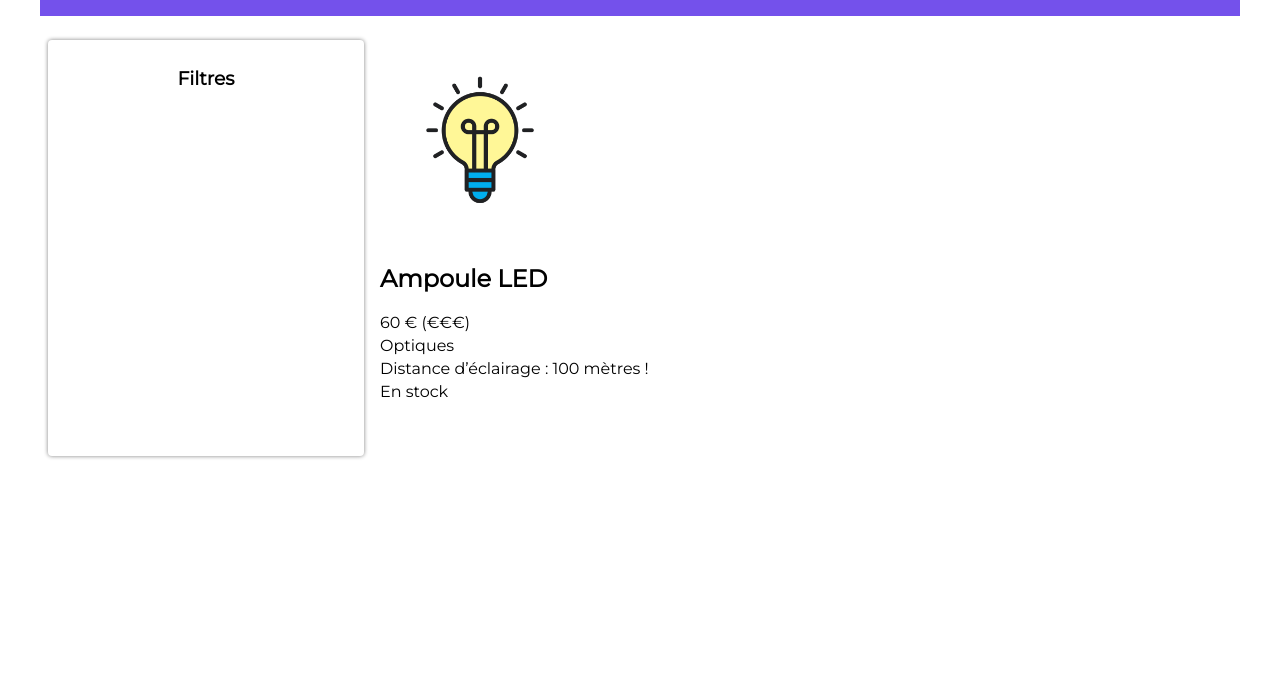
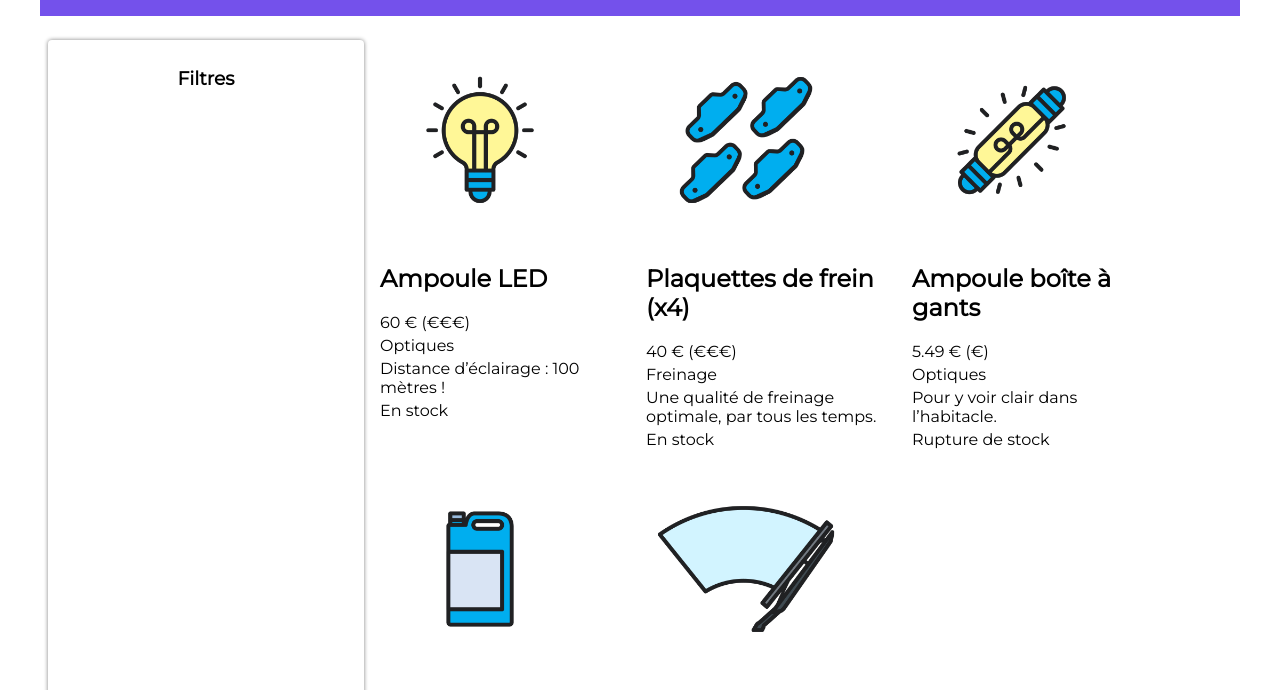
Before and after one commit to aurelien-oc-mentorship/creez_des_pages_web_dynamiques_avec_javascript_front, a website with bundled scripts: page index.html in a window 1280 px wide. Shown: the part 98-788 px from the top of the page. Built offline with nearby package versions, Linux system fonts and the light colour scheme.

Commit message:
Adding for loop to create all elements

```diff
--- a/pieces.js
+++ b/pieces.js
@@ -1,23 +1,27 @@
 import pieces from "./pieces-autos.js";
 
-const ampoule = pieces[0];
+for(let index = 0; index < pieces.length ; index++){
+    const article = pieces[index];
     const imageElement = document.createElement("img");
-imageElement.src = ampoule.image;
+    imageElement.src = article.image;
     const nomElement = document.createElement("h2");
-nomElement.innerText = ampoule.nom;
+    nomElement.innerText = article.nom;
     const prixElement = document.createElement("p");
-prixElement.innerText = `${ampoule.prix} € (${ampoule.prix < 35 ? '€' : '€€€'})`;
+    prixElement.innerText = `${article.prix} € (${article.prix < 35 ? '€' : '€€€'})`;
     const categorieElement = document.createElement("p");
-categorieElement.innerText = ampoule.categorie ?? "(aucune catégorie)";
+    categorieElement.innerText = article.categorie ?? "(aucune catégorie)";
     const descriptionElement = document.createElement("p");
-descriptionElement.innerText = ampoule.description ?? "Pas de description pour le moment.";
+    descriptionElement.innerText = article.description ?? "Pas de description pour le moment.";
     const disponibleElement = document.createElement("p");
-disponibleElement.innerText = ampoule.disponibilite ? "En stock" : "Rupture de stock";
+    disponibleElement.innerText = article.disponibilite ? "En stock" : "Rupture de stock";
 
     const sectionFiches = document.querySelector(".fiches");
-sectionFiches.appendChild(imageElement);
-sectionFiches.appendChild(nomElement);
-sectionFiches.appendChild(prixElement);
-sectionFiches.appendChild(categorieElement);
-sectionFiches.appendChild(descriptionElement);
-sectionFiches.appendChild(disponibleElement);
+    const pieceElement = document.createElement('article');
+    sectionFiches.appendChild(pieceElement)
+    pieceElement.appendChild(imageElement);
+    pieceElement.appendChild(nomElement);
+    pieceElement.appendChild(prixElement);
+    pieceElement.appendChild(categorieElement);
+    pieceElement.appendChild(descriptionElement);
+    pieceElement.appendChild(disponibleElement);
+}
--- a/styles.css
+++ b/styles.css
@@ -41,10 +41,13 @@ main {
 .filtres h3 {
 	text-align: center;
 }
-
 .fiches {
-	flex: 1;
+	display: flex;
+	flex-wrap: wrap;
+}
+.fiches article{
 	margin: 8px;
+	width: 250px;
 }
 .fiches img {
 	max-width: 200px;
```
Lines whose indentation alone changed are shown as unchanged.
